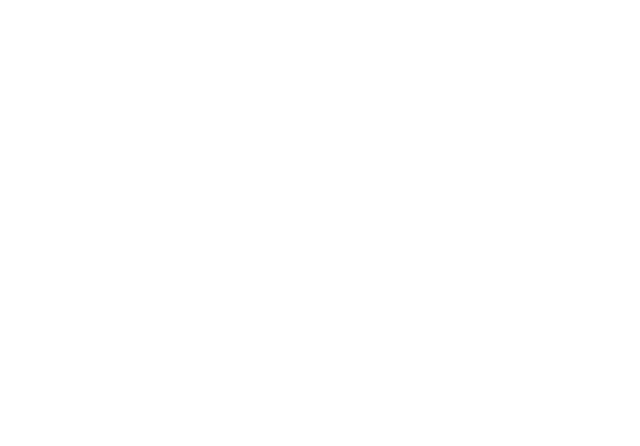
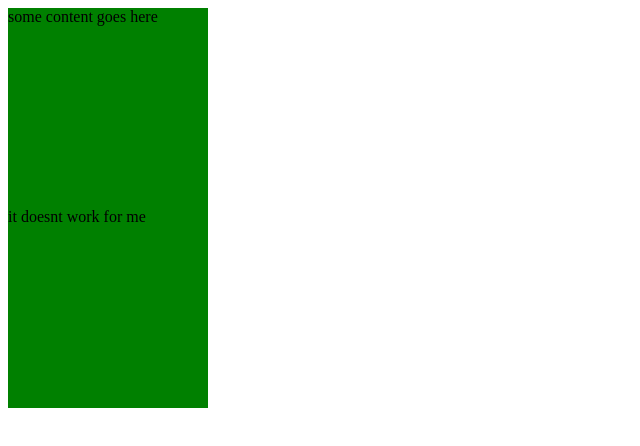
Before and after one commit to pillodisk/css24properties, a plain HTML site: page index.html in a window 1280 px wide. Shown: the whole page, without its empty margins (0-640 px from the left). Drawn offline with Linux system fonts and the light colour scheme.

Commit message:
css added

```diff
--- a/index.html
+++ b/index.html
@@ -8,6 +8,7 @@
     <link  rel="stylesheet" href="style.css">
 </head>
 <body>
-
+    <div class="div">some content goes here</div>
+    <div>it doesnt work for me</div>
 </body>
 </html>
--- a/style.css
+++ b/style.css
@@ -0,0 +1,11 @@
+div{
+    width: 200px;
+    height: 200px;
+    /* margin: 20px; */
+
+background-color: green;
+}
+
+span{
+    width: 200px;
+}
```
Also changed, not shown: 1 other file.
